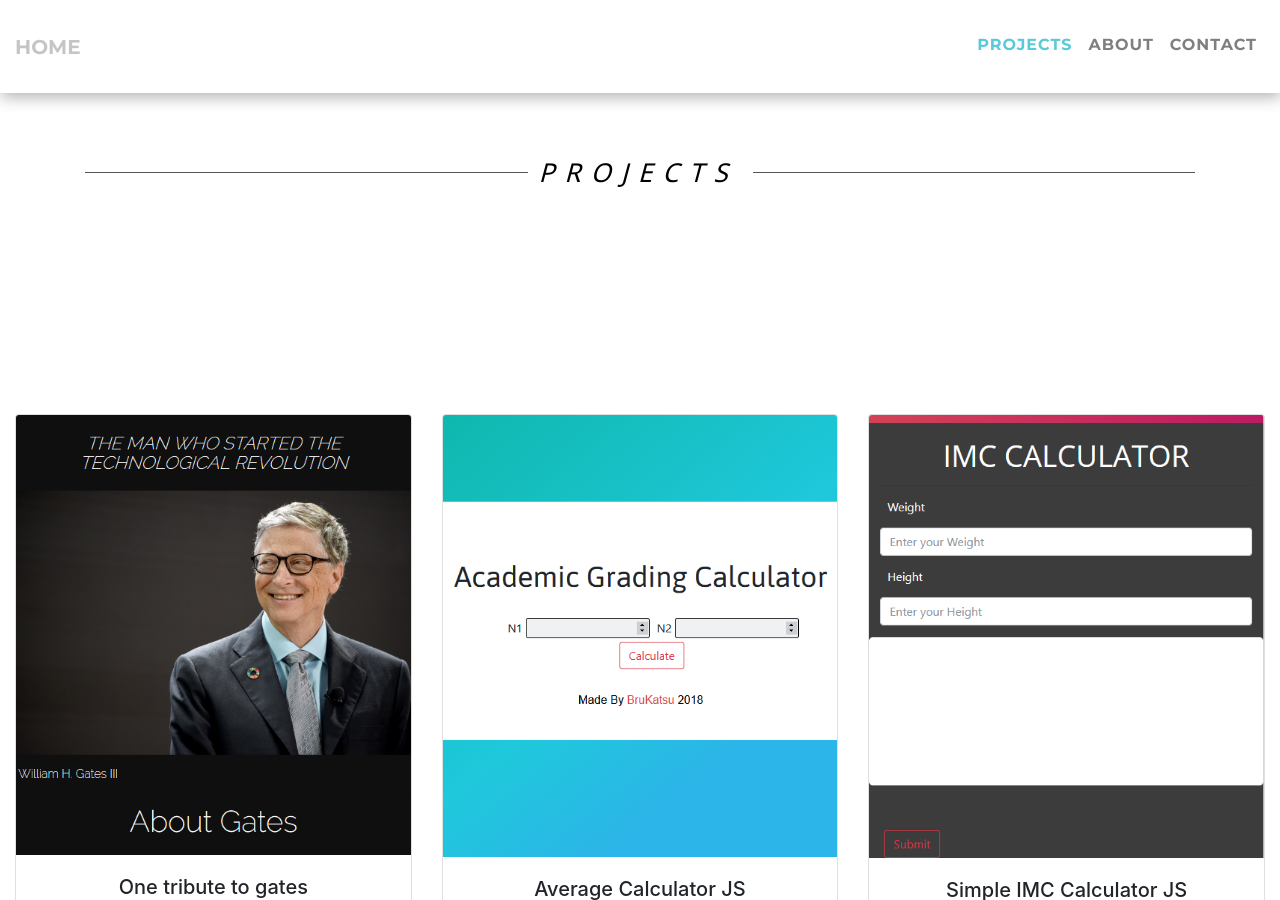
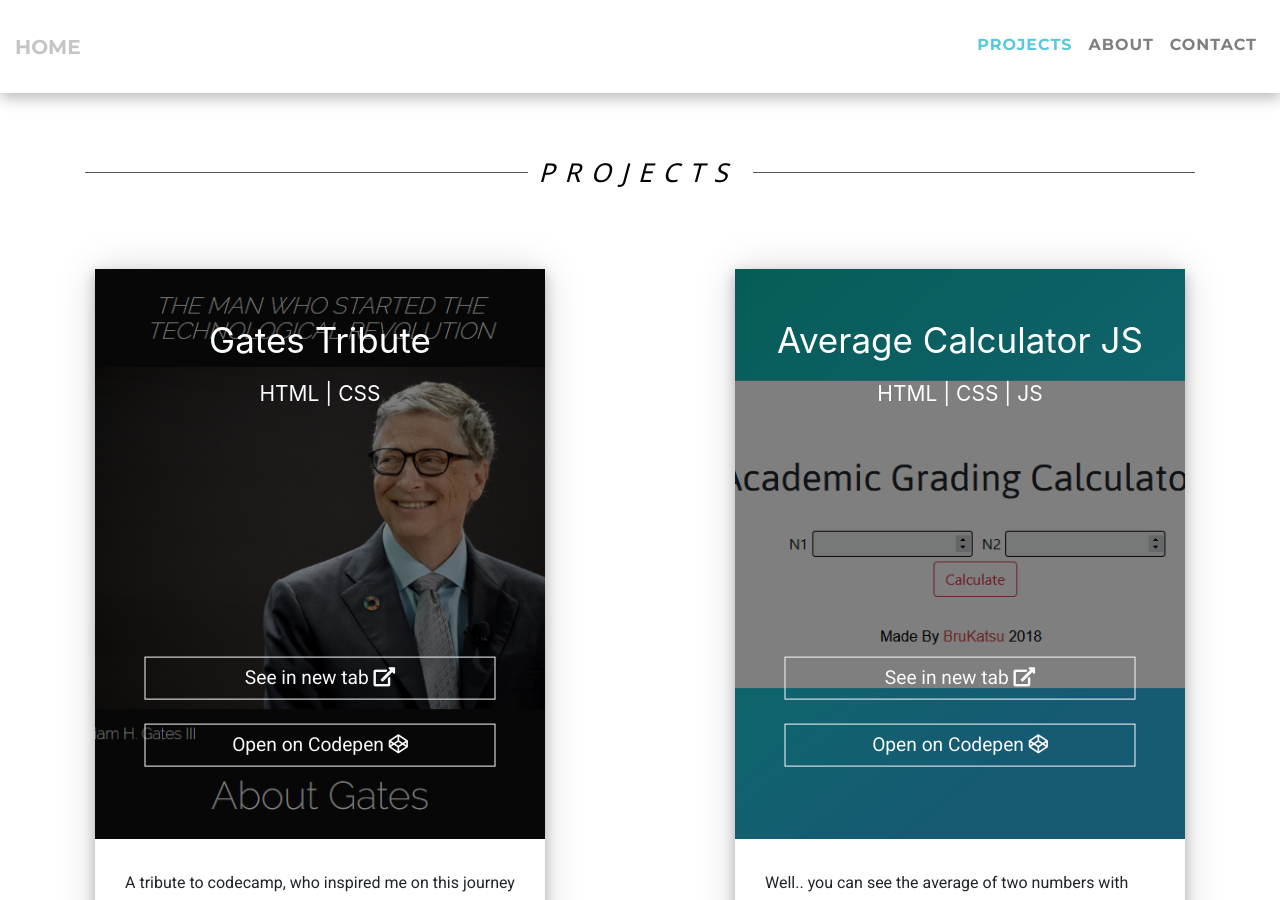
Before and after one commit to Bru-Katsu/HTML-Study, a Jekyll site: the page index.html, which Jekyll copies as it is, in a window 1280 px wide and 900 px high, scrolled down 864 px. Built offline with Jekyll 4.4.1, drawn with Linux system fonts in a browser that asks for light colours; nearby versions of some CDN libraries; some web fonts are replaced; some of the changed text lies outside the part shown.

Commit message:
New cards

```diff
--- a/css/style.css
+++ b/css/style.css
@@ -1,6 +1,121 @@
 body {
   overflow-x: hidden;
   position: relative;
+}
+.buttons{
+  padding-top: 15rem;
+}
+.card-p{
+  padding-top: 2rem;
+  font-family: 'roboto';
+}
+.custom-card {
+  margin: 60px auto;
+  height: 700px;
+  width: 450px;
+  background: #fff;
+  box-shadow: 0 1px 38px rgba(0, 0, 0, 0.15), 0 5px 12px rgba(0, 0, 0, 0.25);
+  overflow: hidden;
+}
+.custom-card .top {
+  position: relative;
+  height: 570px;
+  width: 100%;
+  overflow: hidden;
+  background: url("https://s-media-cache-ak0.pinimg.com/564x/cf/1e/c4/cf1ec4b0c96e59657a46867a91bb0d1e.jpg") no-repeat;
+  background-size: cover;
+  background-position: center center;
+  text-align: center;
+}
+.custom-card .top .wrapper {
+  padding: 30px;
+  position: relative;
+  z-index: 1;
+}
+.custom-card .top .wrapper .mynav {
+  height: 20px;
+}
+.custom-card .top .wrapper .mynav .lnr {
+  color: #fff;
+  font-size: 20px;
+}
+.custom-card .top .wrapper .mynav .lnr-chevron-left {
+  display: inline-block;
+  float: left;
+}
+.custom-card .top .wrapper .mynav .lnr-cog {
+  display: inline-block;
+  float: right;
+}
+.custom-card .top .wrapper .heading {
+  margin-top: 20px;
+  font-size: 35px;
+  font-weight: 400;
+  color: #fff;
+}
+.custom-card .top .wrapper .location {
+  margin-top: 20px;
+  font-size: 21px;
+  font-weight: 400;
+  color: #fff;
+}
+.custom-card .top .wrapper .temp {
+  margin-top: 20px;
+}
+.custom-card .top .wrapper .temp a {
+  text-decoration: none;
+  color: #fff;
+}
+.custom-card .top .wrapper .temp a .temp-type {
+  font-size: 85px;
+}
+.custom-card .top .wrapper .temp .temp-value {
+  display: inline-block;
+  font-size: 85px;
+  font-weight: 600;
+  color: #fff;
+}
+.custom-card .top .wrapper .temp .deg {
+  display: inline-block;
+  font-size: 35px;
+  font-weight: 600;
+  color: #fff;
+  vertical-align: top;
+  margin-top: 10px;
+}
+.custom-card .top:after {
+  content: "";
+  height: 100%;
+  width: 100%;
+  display: block;
+  position: absolute;
+  top: 0;
+  left: 0;
+  background: rgba(0, 0, 0, 0.5);
+}
+.custom-card .bottom {
+  padding: 0 30px;
+  background: #fff;
+}
+.custom-card.one .top {
+  background: url("../src/Screenshot_2.png") no-repeat;
+  background-size: cover;
+  background-position: center center;
+}
+.custom-card.two .top {
+  background: url("../src/Screenshot_1.png") no-repeat;
+  background-size: cover;
+  background-position: center center;
+}
+.custom-card.three .top {
+  background: url("../src/Screenshot_3.png") no-repeat;
+  background-size: cover;
+  background-position: center center;
+}
+.custom-card.four .top {
+  background: url("../src/Screenshot_4.png") no-repeat;
+  background-size: cover;
+  background-position: center center;
 }
 .fixed-top{
   padding: 25px 0;
@@ -404,6 +519,15 @@ section.success a.active {
   .img-thumbnail{
     max-width: 50%;
   }
+  .custom-card{
+    margin-top: 30px;
+    margin-bottom: 30px;
+    margin-left: 10px;
+    margin-right: 10px;
+  }
+  .card-p{
+    font-size: 16px;
+  }
   #pad{
     padding-top: 25px;
   }
@@ -667,23 +791,6 @@ footer .footer-below {
   background-color: rgba(0, 0, 0, 0.8);
   transition: .5s ease;
 }
-#card1:hover .overlay {
-  height: 80%;
-  opacity: 1;
-}
-#card2:hover .overlay {
-  height: 80%;
-  opacity: 1;
-
-}
-#card3:hover .overlay {
-  height: 80%;
-  opacity: 1;
-
-}
-.card-deck{
-  margin-top: 25px;
-}
 .text {
   white-space: nowrap;
   position: relative;
--- a/index.html
+++ b/index.html
@@ -41,18 +41,20 @@
         </div>
     </header>
     <section id="projects">
-       <div class="container-fluid" >
+      <div class="container-fluid">
         <div class="container">
             <div class="col-lg-12 text-center">
                 <h2 class="custom"><span class="sp2">Projects</span></h2>
             </div>
         </div>
         <div class="row">
-               <div class="col-sm-4 portfolio-item">
-                 <div class="card-deck">
-                   <div class="card" id="card1">
-                       <img class="card-img-top" src="src/Screenshot_2.png" alt="Card image cap">
-                       <div class="overlay">
+          <div class="custom-card one">
+            <div class="top">
+              <div class="wrapper">
+                <h1 class="heading">Gates Tribute</h1>
+                <h3 class="location">HTML | CSS</h3>
+                <br>
+                <div class="buttons">
                   <a target="_blank" href="https://bru-katsu.github.io/tribute-gates/">
                     <span class="btn btn-outline-light btn-block text">See in new tab <i class="fas fa-external-link-alt fa-1x"></i></span>
                   </a>
@@ -61,18 +63,67 @@
                     <span class="btn btn-outline-light btn-block text">Open on Codepen <i class="fab fa-codepen fa-1x"></i></span>
                   </a>
                 </div>
-                     <div class="card-body">
-                       <h5 class="text-center card-title">One tribute to gates</h5>
-                       <p class="text-center card-text">"A tribute to codecamp, who inspired me on this journey."</p>
-                       <p class="card-text"><small class="text-muted">Last updated - 14/05/2018</small></p>
               </div>
             </div>
-                   <hr>
+            <div class="bottom">
+              <div class="wrapper">
+                <p class="card-p">A tribute to codecamp, who inspired me on this journey</p>
               </div>
-                 <div class="card-deck">
-                 <div class="card" id="card1">
-                     <img class="card-img-top" src="src/Screenshot_4.png" alt="Card image cap">
-                     <div class="overlay">
+            </div>
+          </div>
+          <div class="custom-card two">
+            <div class="top">
+             <div class="wrapper">
+                <h1 class="heading">Average Calculator JS</h1>
+                <h3 class="location">HTML | CSS | JS</h3>
+                <br>
+                <div class="buttons">
+                  <a target="_blank" href="https://bru-katsu.github.io/academic-grading-calculator-js">
+                    <span class="btn btn-outline-light btn-block text">See in new tab <i class="fas fa-external-link-alt fa-1x"></i></span>
+                  </a>
+                  <br>
+                  <a target="_blank" href="https://bru-katsu.github.io/academic-grading-calculator-js">
+                    <span class="btn btn-outline-light btn-block text">Open on Codepen <i class="fab fa-codepen fa-1x"></i></span>
+                  </a>
+                </div>
+              </div>
+            </div>
+            <div class="bottom">
+              <div class="wrapper">
+                <p class="card-p">Well.. you can see the average of two numbers with that.</p>
+              </div>
+            </div>
+          </div>
+          <div class="custom-card three">
+            <div class="top">
+              <div class="wrapper">
+                <h1 class="heading">Simple IMC Calculator JS</h1>
+                <h3 class="location">HTML | CSS | JS</h3>
+                <br>
+                <div class="buttons">
+                  <a target="_blank" href="https://bru-katsu.github.io/js-imc-calculator/">
+                    <span class="btn btn-outline-light btn-block text">See in new tab <i class="fas fa-external-link-alt fa-1x"></i></span>
+                  </a>
+                  <br>
+                  <a target="_blank" href="https://bru-katsu.github.io/js-imc-calculator/">
+                    <span class="btn btn-outline-light btn-block text">Open on Codepen <i class="fab fa-codepen fa-1x"></i></span>
+                  </a>
+                </div>
+              </div>
+            </div>
+            <div class="bottom">
+              <div class="wrapper">
+                <p class="card-p">Don't know if you're too fat or too skinny? This can help you.</p>
+              </div>
+            </div>
+          </div>
+          <div class="custom-card four">
+            <div class="top">
+              <div class="wrapper">
+                <h1 class="heading">Bitcoin Calculator</h1>
+                <h3 class="location">HTML | SASS | JQuery | JSON</h3>
+                <br>
+                <div class="buttons">
                   <a target="_blank" href="https://bru-katsu.github.io/btc-calculator/">
                     <span class="btn btn-outline-light btn-block text">See in new tab <i class="fas fa-external-link-alt fa-1x"></i></span>
                   </a>
@@ -81,56 +132,12 @@
                     <span class="btn btn-outline-light btn-block text">Open on Codepen <i class="fab fa-codepen fa-1x"></i></span>
                   </a>
                 </div>
-                   <div class="card-body">
-                     <h5 class="text-center card-title">BTC Calculator with AJAX</h5>
-                     <p class="text-center card-text">"A Bitcoin calculator, with API Blockchain counting on more than 22 currencies."</p>
-                     <p class="card-text"><small class="text-muted">Last updated - 25/05/2018</small></p>
               </div>
             </div>
+            <div class="bottom">
+              <div class="wrapper">
+                <p class="card-p">A Bitcoin calculator, with JSON API Blockchain counting on more than 22 currencies.</p>
               </div>
-             </div>
-               <div class="col-sm-4 portfolio-item">
-                 <div class="card-deck">
-                   <div class="card" id="card2">
-                       <img class="card-img-top" src="src/Screenshot_1.png" alt="Card image cap">
-                       <div class="overlay">
-                         <a target="_blank" href="https://bru-katsu.github.io/academic-grading-calculator-js/">
-                           <span class="btn btn-outline-light btn-block text">See in new tab <i class="fas fa-external-link-alt fa-1x"></i></span>
-                         </a>
-                         <br>
-                         <a target="_blank" href="https://bru-katsu.github.io/academic-grading-calculator-js/">
-                           <span class="btn btn-outline-light btn-block text">Open on Codepen <i class="fab fa-codepen fa-1x"></i></span>
-                         </a>
-                       </div>
-                     <div class="card-body">
-                       <h5 class="card-title text-center">Average Calculator JS</h5>
-                       <p class="card-text text-center">"Well.. you can see the average of two numbers with that."</p>
-                       <p class="card-text"><small class="text-muted">Last updated - 14/05/2018</small></p>
-                     </div>
-                   </div>
-                   <hr>
-                 </div>
-               </div>
-               <div class="col-sm-4 portfolio-item">
-                 <div class="card-deck">
-                   <div class="card" id="card3">
-                       <img class="card-img-top" src="src/Screenshot_3.png" alt="Card image cap">
-                       <div class="overlay">
-                         <a target="_blank" href="https://bru-katsu.github.io/js-imc-calculator/">
-                           <span class="btn btn-outline-light btn-block text">See in new tab <i class="fas fa-external-link-alt fa-1x"></i></span>
-                         </a>
-                         <br>
-                         <a target="_blank" href="https://bru-katsu.github.io/js-imc-calculator/">
-                           <span class="btn btn-outline-light btn-block text">Open on Codepen <i class="fab fa-codepen fa-1x"></i></span>
-                         </a>
-                       </div>
-                     <div class="card-body">
-                       <h5 class="card-title text-center">Simple IMC Calculator JS</h5>
-                       <p class="card-text text-center">"Don't know if you're too fat or too skinny? This can help you."</p>
-                       <p class="card-text"><small class="text-muted">Last updated - 14/05/2018</small></p>
-                     </div>
-                   </div>
-                   <hr>
             </div>
           </div>
         </div>
```
Lines whose indentation alone changed are shown as unchanged.
